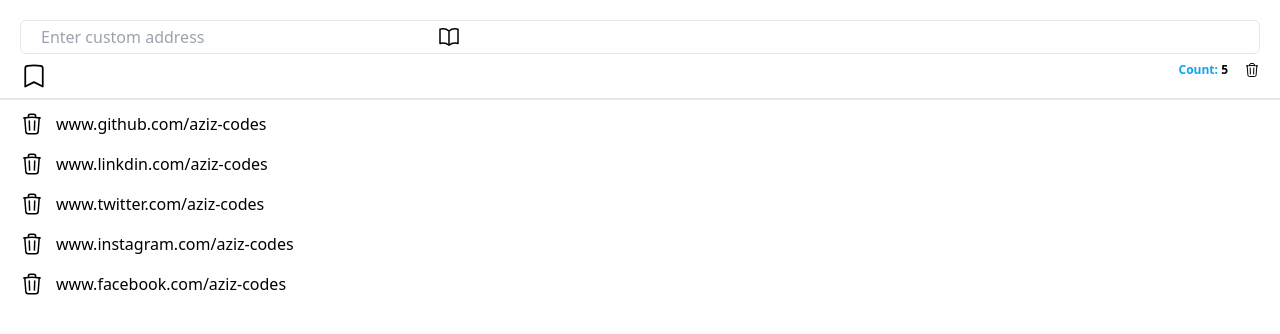
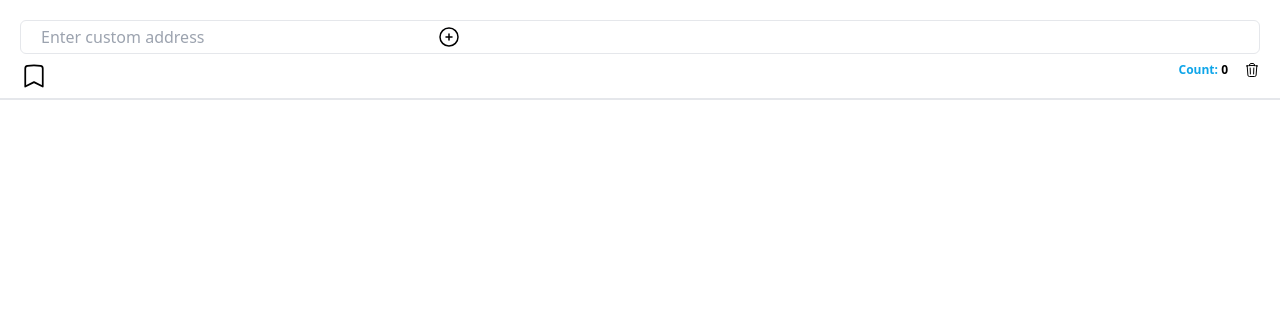
Before and after one commit to aziz-codes/bookmark-saver, a React (Vite) app: page / in a window 1280 px wide. Shown: the top 334 px of the page. Built offline with nearby package versions, Linux system fonts and the light colour scheme.

Commit message:
localstorage function

```diff
--- a/src/components/Main.jsx
+++ b/src/components/Main.jsx
@@ -1,17 +1,35 @@
-import React, { useState } from "react";
+import React, { useState, useEffect } from "react";
 import {
   BookmarkIcon,
   BookOpenIcon,
   TrashIcon,
+  PlusCircleIcon,
 } from "@heroicons/react/24/outline";
 const Main = () => {
-  const [tabs, setTabs] = useState([
-    "www.github.com/aziz-codes",
-    "www.linkdin.com/aziz-codes",
-    "www.twitter.com/aziz-codes",
-    "www.instagram.com/aziz-codes",
-    "www.facebook.com/aziz-codes",
-  ]);
+  const [tabs, setTabs] = useState([]);
+  const [address, setAddress] = useState("");
+
+  useEffect(() => {
+    let links = JSON.parse(localStorage.getItem("links"));
+    if (links) {
+      setTabs(links);
+    } else {
+      console.log("no link found");
+    }
+  }, []);
+  const handleSave = () => {
+    if (address.length < 3) {
+      console.log("NO");
+    } else {
+      if (tabs.includes(address)) {
+        console.log("This link already exists");
+      } else {
+        setTabs([...tabs, address]);
+        localStorage.setItem("links", JSON.stringify(tabs));
+        setAddress("");
+      }
+    }
+  };
   return (
     <div
       className="min-w-[400px] flex
@@ -19,11 +37,19 @@
     >
       <div className="flex flex-row items-center mt-5 border ml-5 mr-5 rounded-md">
         <input
+          defaultValue={address}
           type="text"
           className="outline-none  rounded-md p-1 w-96 mr-4 ml-4 "
           placeholder="Enter custom address"
+          onChange={(e) => {
+            setAddress(e.target.value);
+          }}
         />
-        <BookOpenIcon className="h-6 w-6 cursor-pointer" title="Save" />
+        <PlusCircleIcon
+          className="h-6 w-6 cursor-pointer hover:text-sky-500"
+          title="Save"
+          onClick={handleSave}
+        />
       </div>
       <div className="flex flex-row gap-4 w-full justify-between px-5 ">
         <BookmarkIcon
@@ -44,8 +70,8 @@
       <div className="p-1 flex flex-col gap-4 mx-4 min-h-[600px] overflow-y-auto">
         {tabs.map((tab, i) => (
           <div className="flex flex-row  gap-3  w-96" key={i}>
-            <TrashIcon className="h-6 w-6 cursor-pointer hover:text-red-500" />
-            <a href={tab} className="hover:text-sky-500 transition-all">
+            <TrashIcon className="h-5 w-5 cursor-pointer hover:text-red-500" />
+            <a href={tab} className="hover:text-sky-500 transition-all text-sm">
               {tab}
             </a>
           </div>
```
